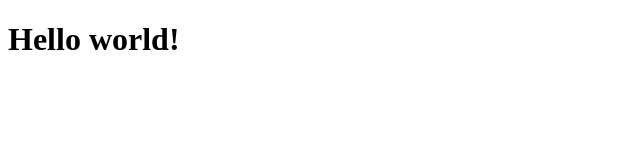
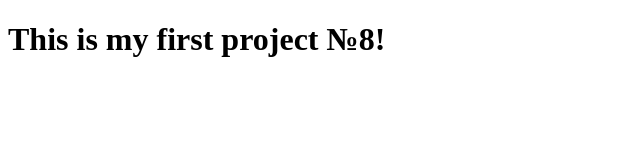
Before and after one commit to Homovoj/geniusStart, a plain HTML site: page index.html in a window 1280 px wide. Shown: the whole page, without its empty margins (0-640 px from the left). Drawn offline with Linux system fonts and the light colour scheme.

```diff
--- a/index.html
+++ b/index.html
@@ -7,6 +7,6 @@
         <title>Document</title>
     </head>
     <body>
-        <h1>Hello world!</h1>
+        <h1>This is my first project №8!</h1>
     </body>
 </html>
```
